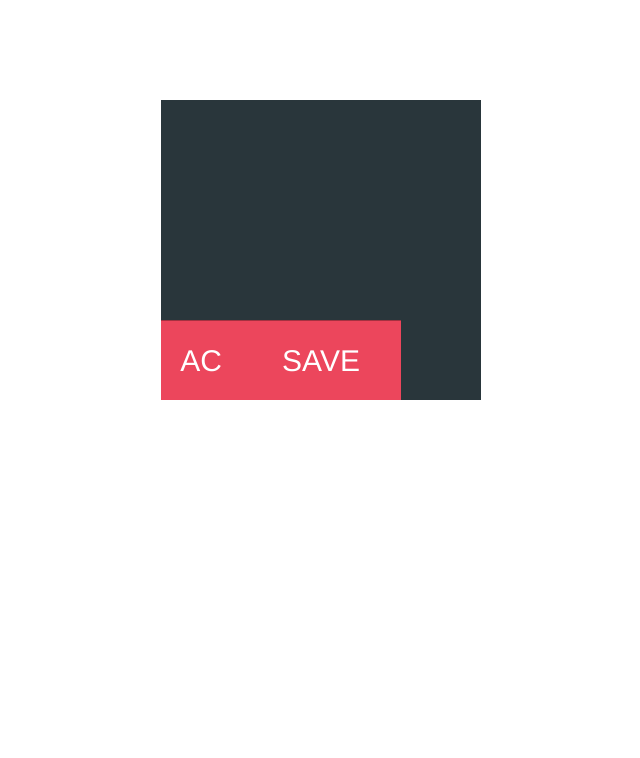
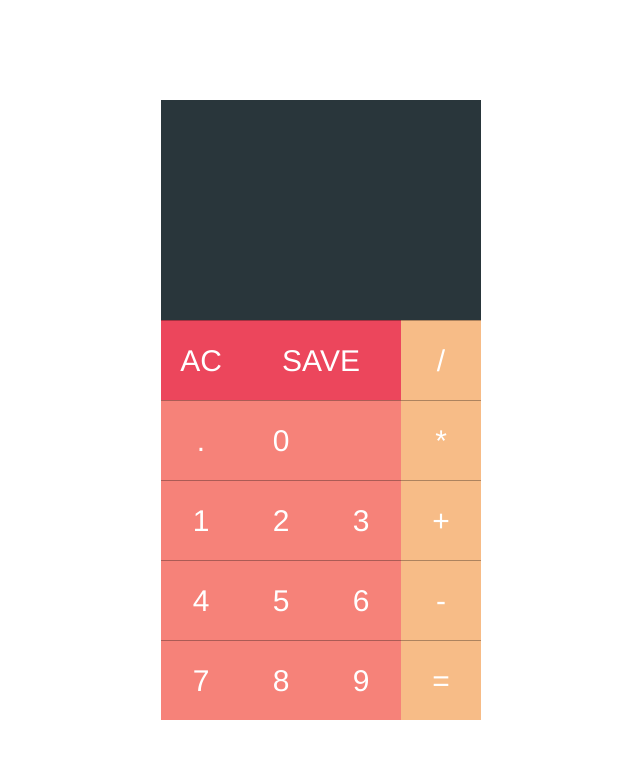
Before and after one commit to roborbob/calculator-im, a React (Create React App) app: page / in a window 1280 px wide. Shown: the top 758 px of the page, without its empty margins (319-959 px from the left). Built offline with nearby package versions, Linux system fonts and the light colour scheme.

Commit message:
styles + html + handlers

```diff
--- a/src/App.js
+++ b/src/App.js
@@ -1,12 +1,20 @@
 import React, {useState} from 'react';
 import './App.scss';
 import Button from './components/Button/button';
+import {numberConfig, operatorConfig} from './components/config';
 
 
 function App() {
-  const [output, setOutput] = useState("0");
   const [operator, setOperator] = useState(null);
   const [result, setResult] = useState(null);
+
+  const inputHandler = (e) => {
+
+  }
+
+  const operatorHandler = (e) => {
+
+  }
 
   const clearHandler = () => {
 
@@ -15,6 +23,12 @@ function App() {
   const saveHandler = () => {
 
   }
+
+  const evaluteHandler = () => {
+
+  }
+
+
 
   return (
     <div className="calculator">
@@ -34,9 +48,24 @@ function App() {
               />
           </div>
           <div className="numbers">
+            {numberConfig.map((number, index) => (
+              <Button
+                key={index}
+                value={number}
+                clicked={(e) => inputHandler(e)}/>
+            ))}
           </div>
         </div>
         <div className="column-two">
+        {operatorConfig.map((operator,index) => (
+            <Button
+              key={index}
+              value={operator}
+              clicked={(e) => operatorHandler(e)}/>
+          ))}
+          <Button
+            value="="
+            clicked={evaluteHandler}/>
         </div>
       </section>
     </div>
--- /dev/null
+++ b/src/components/config.js
@@ -0,0 +1,10 @@
+export const operatorConfig = [
+    "/", "*", "+", "-"
+]
+
+export const numberConfig = [
+    ".", "0", "",
+    "1", "2", "3",
+    "4", "5", "6",
+    "7", "8", "9",
+]
```
